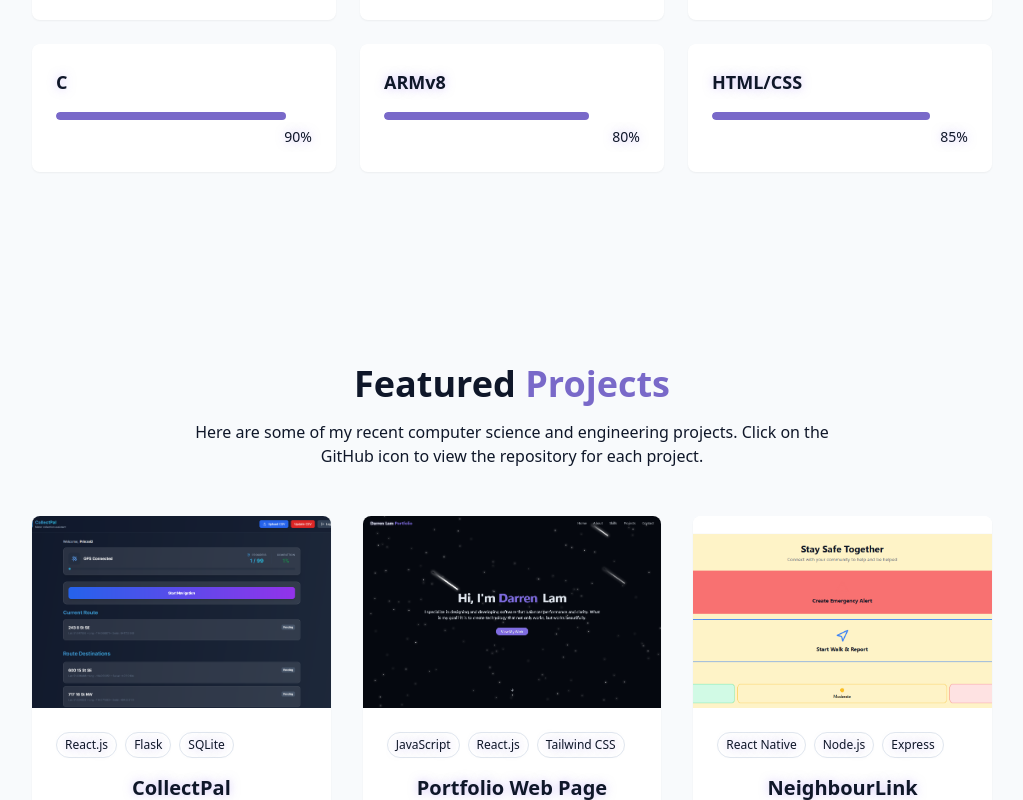
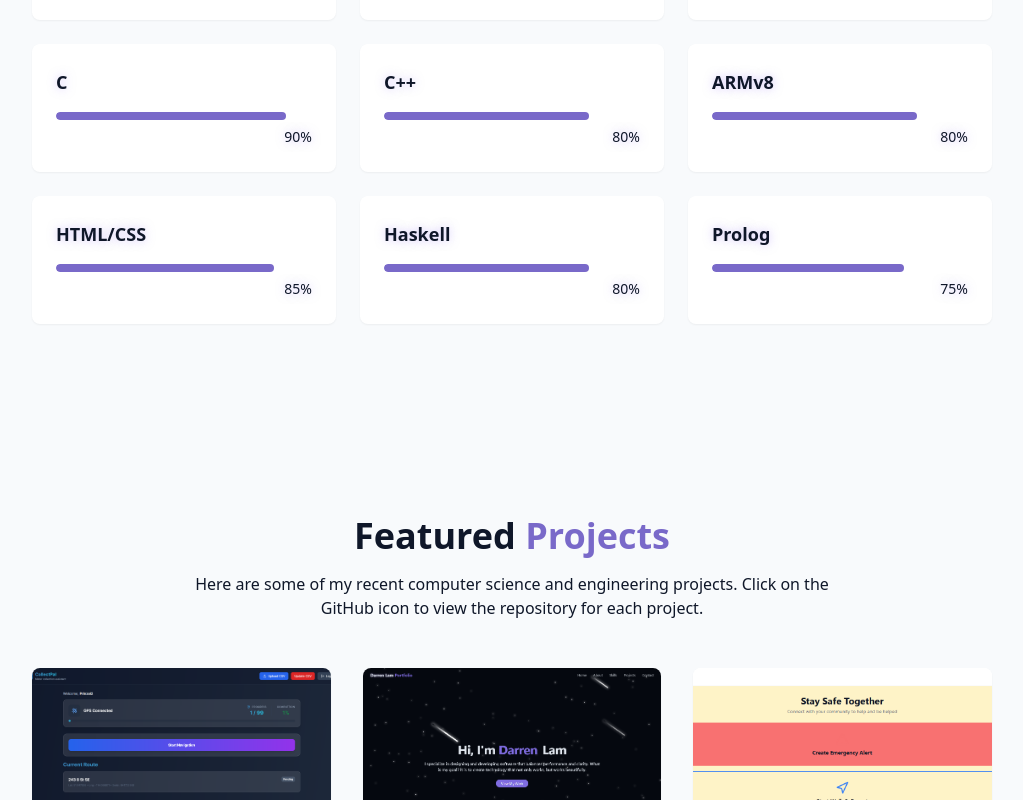
Before and after one commit to drn4lm/portfolio, a React (Vite) app: page / in a window 1280 px wide. Shown: the part 2000-2800 px from the top of the page, without its empty margins (128-1151 px from the left). Built offline with nearby package versions, Linux system fonts and the light colour scheme.

Commit message:
Updated projects, resume and made theme toggle button more noticeable for users.

```diff
--- a/src/components/AboutSection.jsx
+++ b/src/components/AboutSection.jsx
@@ -66,7 +66,7 @@ export const AboutSection = () => {
                 <div className="text-left">
                   <h4 className="font-semibold text-lg">Engineering & Design</h4>
                   <p className="text-muted-foreground">
-                    Combining software and mechanical design principles to develop
+                    Combining software and team design principles to develop
                     reliable systems for real-world applications, including race car
                     components.
                   </p>
--- a/src/components/ProjectsSection.jsx
+++ b/src/components/ProjectsSection.jsx
@@ -39,12 +39,12 @@ const projects = [
 	},
 	{
 		id: 5,
-		title: "FoodTracker",
+		title: "Lostly",
 		description:
-			"Source code for a caloric intake tracking mobile application.",
-		image: null,
-		tags: ["OOP", "Java", "JUnit"],
-		githubUrl: "https://github.com/drn4lm/foodtracker",
+			"A digital lost-and-found service in the form of a blog-style web page.",
+		image: "/projects/lostly.png",
+		tags: ["WebSocket.IO", "Flask", "MySQL"],
+		githubUrl: "https://github.com/drn4lm/lostly-app",
 	},
   {
 		id: 6,
@@ -76,7 +76,7 @@ export const ProjectsSection = () => {
 					{projects.map((project, key) => (
 						<div
 							key={key}
-							className="group bg-card rounded-lg overflow-hidden shadow-xs card-hover"
+							className="group bg-card rounded-lg overflow-hidden shadow-xs card-hover relative"
 						>
 							<div className="h-48 overflow-hidden">
 								{project.image ? (
@@ -92,7 +92,7 @@ export const ProjectsSection = () => {
 								)}
 							</div>
 
-							<div className="p-6">
+							<div className="p-6 pb-12">
 								<div className="flex flex-wrap gap-2 mb-4">
 									{project.tags.map((tag) => (
 										<span className="px-2 py-1 text-xs font-medium border rounded-full bg-secondary text-secondary-foreground">
@@ -108,8 +108,10 @@ export const ProjectsSection = () => {
 								<p className="text-muted-foreground text-sm mb-4">
 									{project.description}
 								</p>
-								<div className="flex justify-between items-center">
-									<div className="flex space-x-3">
+
+							</div>
+
+							<div className="absolute left-4 bottom-4 flex space-x-3">
 								<a
 									href={project.githubUrl}
 									target="_blank"
@@ -117,8 +119,6 @@ export const ProjectsSection = () => {
 								>
 									<Github size={20} />
 								</a>
-									</div>
-								</div>
 							</div>
 						</div>
 					))}
--- a/src/components/SkillsSection.jsx
+++ b/src/components/SkillsSection.jsx
@@ -7,22 +7,28 @@ const skills = [
   { name: "JavaScript", level: 85, category: "Programming Languages" },
   { name: "Python", level: 95, category: "Programming Languages" },
   { name: "C", level: 90, category: "Programming Languages" },
+  { name: "C++", level: 80, category: "Programming Languages" },
   { name: "ARMv8", level: 80, category: "Programming Languages" },
   { name: "HTML/CSS", level: 85, category: "Programming Languages" },
+  { name: "Haskell", level: 80, category: "Programming Languages" },
+  { name: "Prolog", level: 75, category: "Programming Languages" },
 
   // Tools & Technologies
   { name: "Git/GitHub", level: 95, category: "Tools & Technologies" },
-  { name: "Docker", level: 75, category: "Tools & Technologies" },
+  { name: "Docker", level: 95, category: "Tools & Technologies" },
+  { name: "Kubernetes", level: 75, category: "Tools & Technologies" },
   { name: "Postman", level: 85, category: "Tools & Technologies" },
   { name: "JUnit", level: 95, category: "Tools & Technologies" },
-  { name: "React", level: 90, category: "Tools & Technologies" },
+  { name: "React.js", level: 90, category: "Tools & Technologies" },
   { name: "JavaFX", level: 80, category: "Tools & Technologies" },
   { name: "Tailwind CSS", level: 90, category: "Tools & Technologies" },
+  { name: "Flask", level: 90, category: "Tools & Technologies" },
   { name: "Node.js", level: 85, category: "Tools & Technologies" },
-  { name: "Express", level: 80, category: "Tools & Technologies" },
+  { name: "Express.js", level: 75, category: "Tools & Technologies" },
   { name: "MongoDB", level: 80, category: "Tools & Technologies" },
+  { name: "MySQL", level: 85, category: "Tools & Technologies" },
   { name: "SQLite", level: 80, category: "Tools & Technologies" },
-  { name: "WebSocket", level: 65, category: "Tools & Technologies" },
+  { name: "WebSocket.IO", level: 65, category: "Tools & Technologies" },
 ];
 
 const categories = ["Programming Languages", "Tools & Technologies"];
--- a/src/components/ThemeToggle.jsx
+++ b/src/components/ThemeToggle.jsx
@@ -33,9 +33,11 @@ export const ThemeToggle = () => {
   return (
     <button
       onClick={toggleTheme}
+      aria-label={isDarkMode ? "Switch to light theme" : "Switch to dark theme"}
       className={cn(
-        "fixed max-sm:hidden top-5 right-5 z-50 p-2 rounded-full transition-colors duration-300 hover:cursor-pointer",
-        "focus:outlin-hidden"
+        "fixed max-sm:hidden top-5 right-5 z-50 p-3 md:p-4 rounded-full transition-transform duration-200 transform",
+        "bg-gradient-to-br from-primary to-secondary text-white shadow-lg hover:scale-105 hover:cursor-pointer",
+        "ring-2 ring-primary/20 focus:outline-none"
       )}
     >
       {isDarkMode ? (
```
Also changed, not shown: public/projects/lostly.png (added), 1 other file (tests, documents, lock files or other folders). Lines whose indentation alone changed are shown as unchanged.
